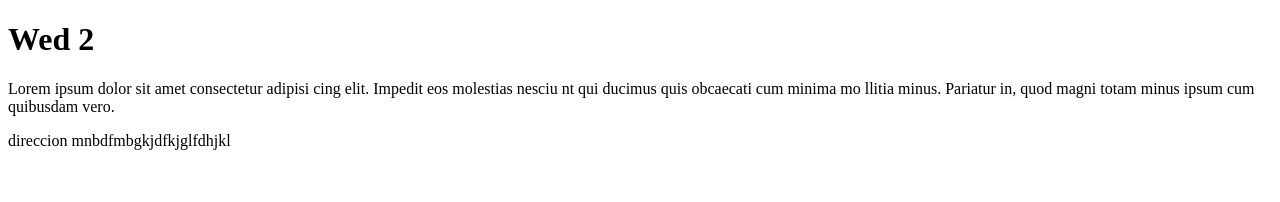
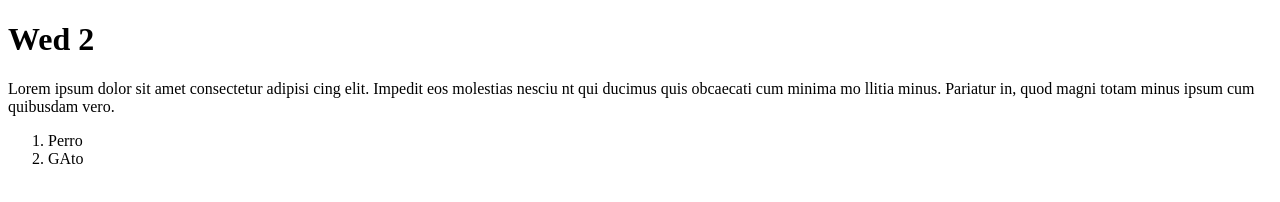
Before and after one commit to gemberth/Taller_git, a plain HTML site: page index.html in a window 1280 px wide. Drawn offline with Linux system fonts and the light colour scheme.

Commit message:
animales

```diff
--- a/index.html
+++ b/index.html
@@ -17,8 +17,11 @@
              minus ipsum cum quibusdam vero.</p>
 
     </div>
-    <footer>
-        <div> direccion mnbdfmbgkjdfkjglfdhjkl</div>
-    </footer>
+    <div>
+        <ol>
+            <li>Perro</li>
+            <li>GAto</li>
+        </ol>
+    </div>
 </body>
 </html>
```
